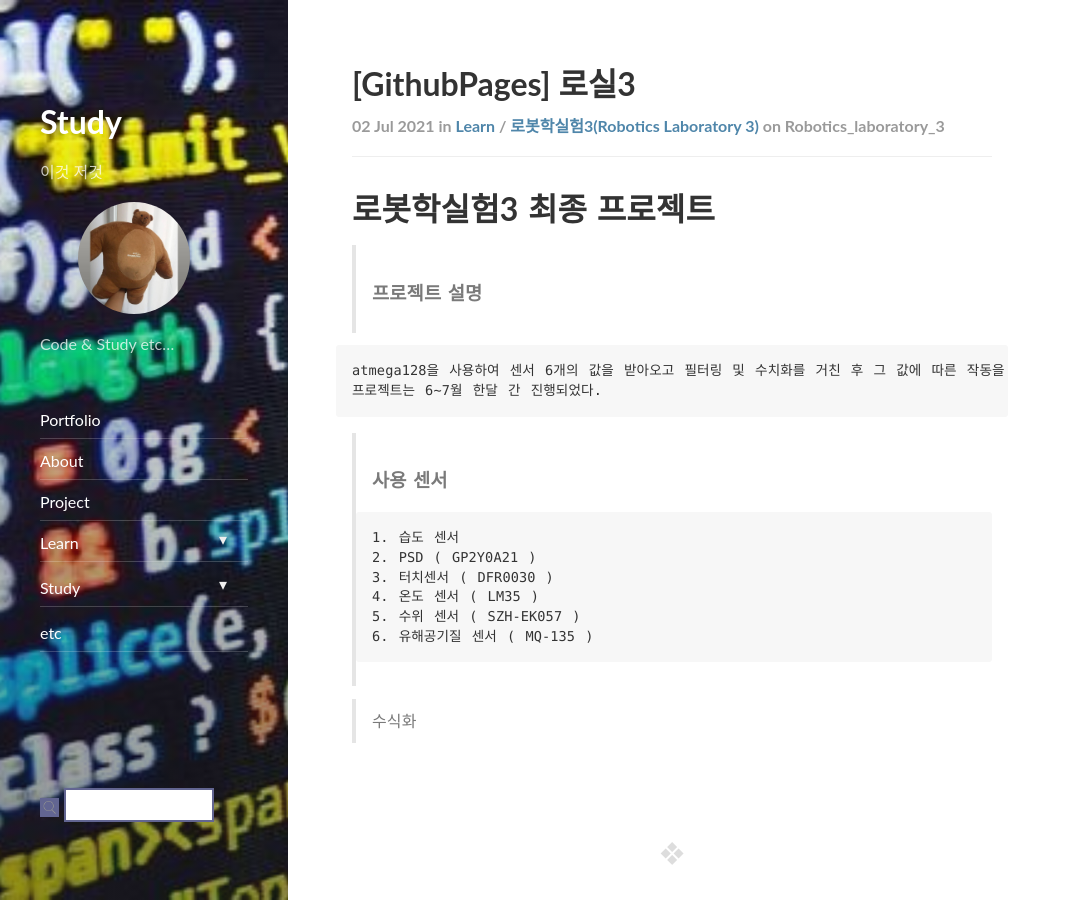
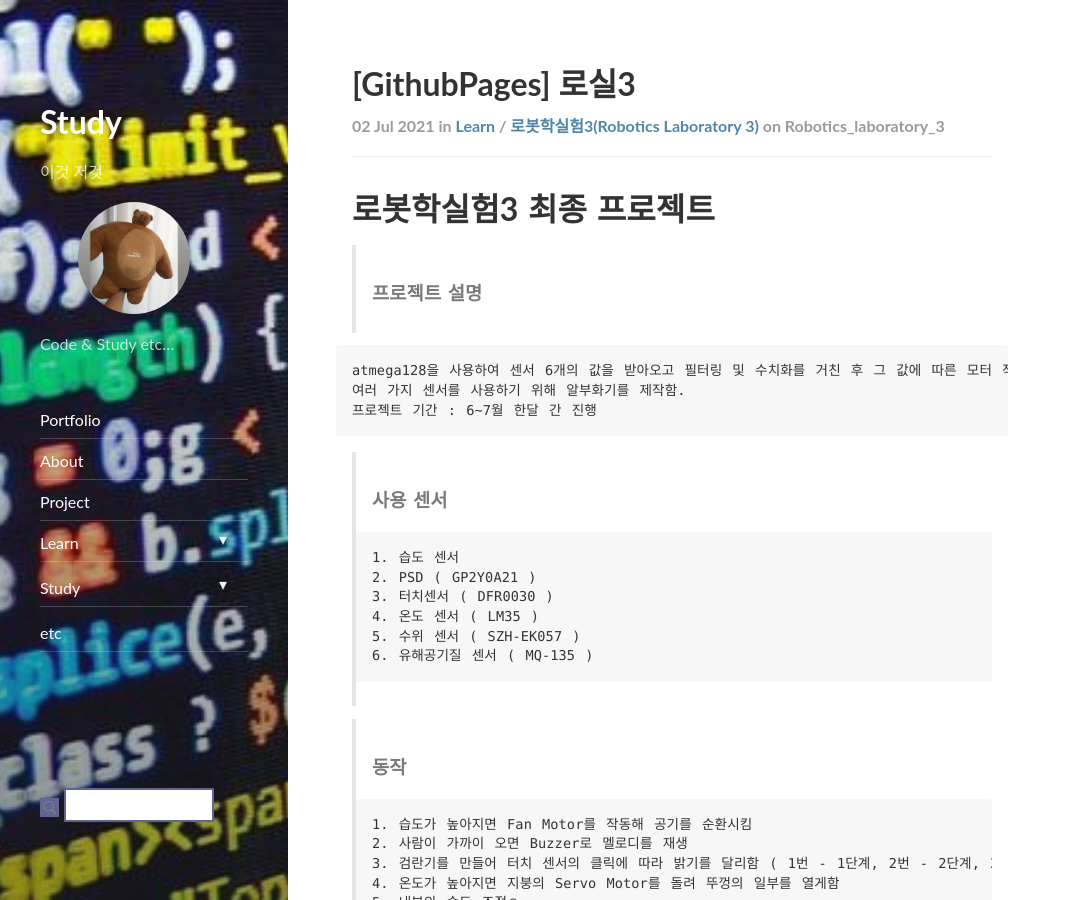
Before and after one commit to ekgus2222/ekgus2222.github.io, a Jekyll site: the page built from _posts/learn/robot_laboratory_3/2021-07-02-making-blog10.md, in a window 1280 px wide and 900 px high. Shown: the whole window, without its empty margins (0-1071 px from the left). Built offline with Jekyll 4.4.1, drawn with Linux system fonts in a browser that asks for light colours; nearby versions of some CDN libraries; comment, search, counter and statistics services are not loaded; some of the changed text lies outside the part shown.

Commit message:
Update 2021-07-02-making-blog10.md

```diff
--- a/_posts/learn/robot_laboratory_3/2021-07-02-making-blog10.md
+++ b/_posts/learn/robot_laboratory_3/2021-07-02-making-blog10.md
@@ -13,8 +13,9 @@ use_math: true
 # 로봇학실험3 최종 프로젝트
 > ### 프로젝트 설명
 
-    atmega128을 사용하여 센서 6개의 값을 받아오고 필터링 및 수치화를 거친 후 그 값에 따른 작동을 해낸다.
-    프로젝트는 6~7월 한달 간 진행되었다.
+    atmega128을 사용하여 센서 6개의 값을 받아오고 필터링 및 수치화를 거친 후 그 값에 따른 모터 작동, LED 작동 등을 함.
+    여러 가지 센서를 사용하기 위해 알부화기를 제작함.
+    프로젝트 기간 : 6~7월 한달 간 진행
 
 > ### 사용 센서
     1. 습도 센서
@@ -24,5 +25,11 @@ use_math: true
     5. 수위 센서 ( SZH-EK057 )
     6. 유해공기질 센서 ( MQ-135 )
 
+> ### 동작
+    1. 습도가 높아지면 Fan Motor를 작동해 공기를 순환시킴
+    2. 사람이 가까이 오면 Buzzer로 멜로디를 재생
+    3. 검란기를 만들어 터치 센서의 클릭에 따라 밝기를 달리함 ( 1번 - 1단계, 2번 - 2단계, 3번 - 꺼짐 )
+    4. 온도가 높아지면 지붕의 Servo Motor를 돌려 뚜껑의 일부를 열게함
+    5. 내부의 습도 조절ㅇ
 
 > 수식화
```
